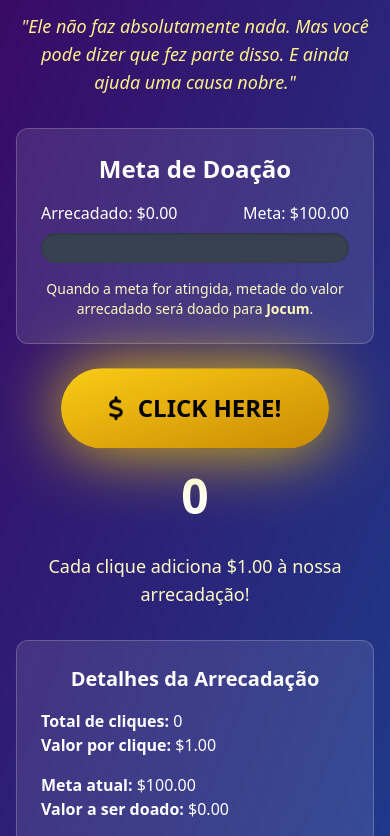
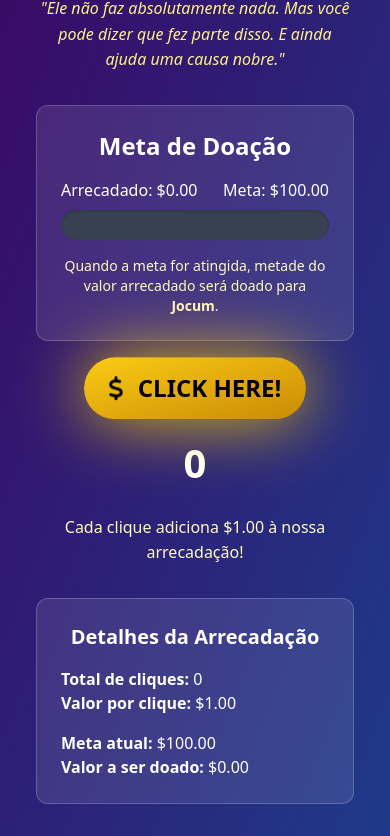
Before and after one commit to nicholasleal0/the-most-expensive-button, a website: page public/index.html in a window 390 px wide. Shown: the part 140-976 px from the top of the page. Drawn offline with Linux system fonts and the light colour scheme; no server answers.

Commit message:
Add mobile responsiveness improvements: better spacing, optimized font sizes, enhanced button visibility, and improved layout for small screens

```diff
--- a/public/index.html
+++ b/public/index.html
@@ -80,6 +80,78 @@
         @keyframes flash {
             0%, 100% { opacity: 1; }
             50% { opacity: 0.8; }
+        }
+
+        /* Melhorias de responsividade mobile */
+        @media (max-width: 768px) {
+            /* 1. Adiciona "respiros" laterais ao corpo da página */
+            body {
+                padding-left: 20px;
+                padding-right: 20px;
+            }
+
+            /* 2. Ajusta o tamanho do título principal para evitar quebra ruim */
+            h1 {
+                font-size: 2.5rem !important;
+                line-height: 1.2;
+            }
+
+            /* 3. Aumenta o destaque do botão de clique */
+            .btn-magic {
+                padding: 18px 30px;
+                font-size: 1.2rem;
+                transform: scale(1.05);
+            }
+
+            /* 4. Garante que as caixas de informação não fiquem coladas */
+            .bg-white\/10 {
+                width: 100%;
+                margin-bottom: 1.5rem;
+            }
+
+            /* 5. Melhora o espaçamento dos cards */
+            .container {
+                padding-left: 1rem;
+                padding-right: 1rem;
+            }
+
+            /* 6. Ajusta o tamanho do contador */
+            .text-5xl {
+                font-size: 2.5rem;
+            }
+
+            /* 7. Melhora a legibilidade dos textos */
+            .text-lg {
+                font-size: 1rem;
+                line-height: 1.6;
+            }
+
+            /* 8. Ajusta o grid para mobile */
+            .md\:grid-cols-2 {
+                grid-template-columns: 1fr;
+                gap: 1rem;
+            }
+        }
+
+        /* Melhorias adicionais para telas muito pequenas */
+        @media (max-width: 480px) {
+            h1 {
+                font-size: 2rem !important;
+            }
+
+            .btn-magic {
+                padding: 15px 25px;
+                font-size: 1.1rem;
+            }
+
+            .text-2xl {
+                font-size: 1.5rem;
+            }
+
+            .py-12 {
+                padding-top: 2rem;
+                padding-bottom: 2rem;
+            }
         }
     </style>
 </head>
```
